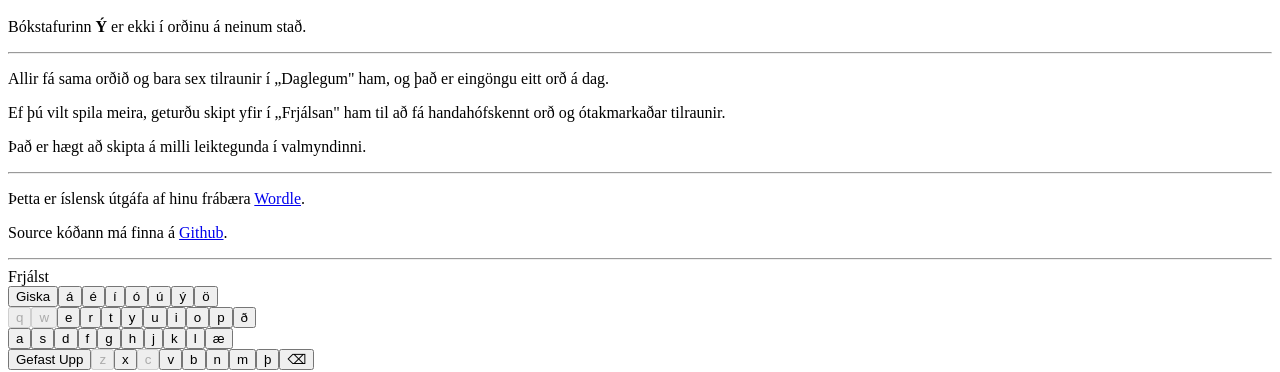
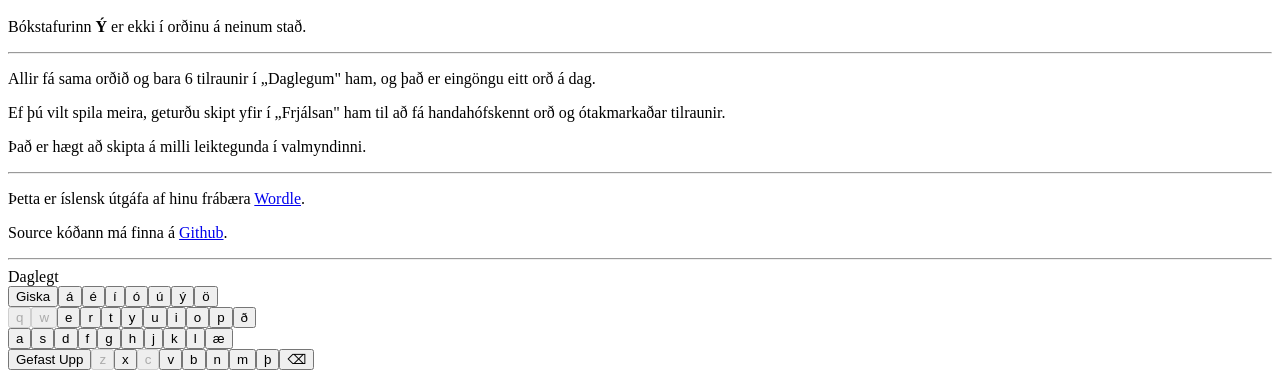
Before and after one commit to t-veor/ordill, a Preact app: page / in a window 1280 px wide. Shown: the part 1419-1791 px from the top of the page. Built offline with nearby package versions, Linux system fonts and the light colour scheme; the HTML template or start-up script is replaced by a standard one.

Commit message:
Implement loading and saving of games

```diff
--- a/src/App.tsx
+++ b/src/App.tsx
@@ -1,15 +1,46 @@
-import { h, Fragment } from "preact";
+import { h, Fragment, createContext } from "preact";
 import Header from "./Header";
+import settingsManager from "./settings";
 import { Toaster } from "./Toaster";
 import Wordle from "./Wordle";
+import { loadGameOrNew, useWordle } from "./wordleState";
+
+export interface AppContext {
+    isDaily: boolean,
+    setIsDaily?: (isDaily: boolean) => void,
+}
+
+export const AppContext = createContext<AppContext>({
+    isDaily: false,
+});
 
 export default function App() {
+    const [wordle, dispatchWordle] = useWordle(() => loadGameOrNew(true, settingsManager.get()));
+    const setIsDaily = (isDaily: boolean) => {
+        if (isDaily !== wordle.isDaily) {
+            dispatchWordle({
+                type: "load",
+                newState: loadGameOrNew(isDaily, settingsManager.get(), wordle),
+            });
+        }
+    };
+
+    const context: AppContext = {
+        isDaily: wordle.isDaily,
+        setIsDaily,
+    };
+
     return (
-        <div class="main-container">
-            <Header />
-            <hr />
-            <Wordle />
-            <Toaster />
-        </div>
+        <AppContext.Provider value={context}>
+            <div class="main-container">
+                <Header />
+                <hr />
+                <Wordle
+                    wordle={wordle}
+                    dispatchWordle={dispatchWordle}
+                />
+                <Toaster />
+            </div>
+        </AppContext.Provider>
     );
 }
--- a/src/EndFooter.tsx
+++ b/src/EndFooter.tsx
@@ -1,9 +1,8 @@
 import { h, Fragment, Component } from "preact"
+import { WordleState } from "./wordleState";
 
 export interface EndFooterProps {
-    state: "won" | "resigned" | "lost";
-    guesses: number;
-    secretWord: string;
+    wordle: WordleState,
     onPlayAgain?: () => void;
     onCopyResults?: () => Promise<void>;
 }
@@ -31,7 +30,10 @@ export default class EndFooter extends Component<EndFooterProps, EndFooterState>
         }
     };
 
-    render({ state, guesses, secretWord, onPlayAgain }: EndFooterProps, { copied }: EndFooterState) {
+    render({ wordle, onPlayAgain }: EndFooterProps, { copied }: EndFooterState) {
+        const { gameState, guessedWords, secretWord } = wordle;
+        const state = gameState.name;
+        const guesses = guessedWords.length;
 
         let message;
         if (state === "won") {
--- a/src/InstructionsTab.tsx
+++ b/src/InstructionsTab.tsx
@@ -10,7 +10,7 @@ export default function InstructionsTab(props: InstructionsTabProps) {
     return (
         <Tab name="Leiðbeiningar" {...props}>
             <p>
-                Giskaðu á <b>ORÐILIN</b> í sex eða færri tilraunum.
+                Giskaðu á <b>ORÐILIN</b> í 6 eða færri tilraunum.
             </p>
             <p>
                 Hver tilraun verður að vera gilt orð á íslensku með 5 bókstöfum.
@@ -47,7 +47,7 @@ export default function InstructionsTab(props: InstructionsTabProps) {
             <p>Bókstafurinn <b>Ý</b> er ekki í orðinu á neinum stað.</p>
             <hr />
             <p>
-                Allir fá sama orðið og bara sex tilraunir í „Daglegum" ham, og
+                Allir fá sama orðið og bara 6 tilraunir í „Daglegum" ham, og
                 það er eingöngu eitt orð á dag.
             </p>
             <p>
--- a/src/SettingsTab.tsx
+++ b/src/SettingsTab.tsx
@@ -1,5 +1,6 @@
 import { h, Fragment, RenderableProps } from "preact";
-import { useState, useEffect } from "preact/hooks";
+import { useState, useEffect, useContext } from "preact/hooks";
+import { AppContext } from "./App";
 import settingsManager, { Settings } from "./settings";
 import Switch from "./Switch";
 import Tab from "./Tab";
@@ -30,6 +31,8 @@ export interface SettingsTabProps {
 }
 
 export default function SettingsTab(props: SettingsTabProps) {
+    const { isDaily, setIsDaily } = useContext(AppContext);
+
     const [settings, setSettings] = useState(settingsManager.get());
     const [gameInProgress, setGameInProgress] = useState(settingsManager.isGameInProgress());
     useEffect(() => {
@@ -64,7 +67,8 @@ export default function SettingsTab(props: SettingsTabProps) {
                 description="Allir fá sama orðið, eingöngu eru sex tilraunir, aðeins eitt orð á dag"
             >
                 <Switch
-                    value={true}
+                    value={isDaily}
+                    onChange={setIsDaily}
                 />
             </Setting>
             <hr />
--- a/src/WordGrid.tsx
+++ b/src/WordGrid.tsx
@@ -1,5 +1,6 @@
 import { h, Fragment } from "preact";
 import { useEffect, useRef } from "preact/hooks";
+import { WORD_LENGTH } from "./consts";
 
 export const enum LetterState {
     Entry,
@@ -54,7 +55,7 @@ export default function WordGrid({ words, minRows }: WordGridProps) {
     for (let i = 0; i < Math.max(words.length, minRows); i++) {
         const cells = [];
         const word = words[i];
-        for (let j = 0; j < 5; j++) {
+        for (let j = 0; j < WORD_LENGTH; j++) {
             cells.push(makeCell(word?.[j]));
         }
         const ref = i === words.length - 1 ? lastRow : undefined;
--- a/src/Wordle.tsx
+++ b/src/Wordle.tsx
@@ -1,14 +1,20 @@
 import { h, Fragment } from "preact";
 import { useCallback, useEffect, useMemo } from "preact/hooks";
+import { DAILY_GUESSES } from "./consts";
 import EndFooter from "./EndFooter";
 import Keyboard from "./Keyboard";
 import settingsManager from "./settings";
 import WordGrid, { Letter, LetterState } from "./WordGrid";
-import { initialState, useWordle, validateWord } from "./wordleState";
+import { initialState, useWordle, validateWord, WordleAction, WordleState } from "./wordleState";
 
 const SQUARES = ["\u{2b1b}", "\u{2b1c}", "\u{1f7e8}", "\u{1f7e9}", "\u{1f7e6}", "\u{1f7e7}"];
 
-const makeResultText = (guessedWords: Array<Array<Letter>>, hardMode: boolean) => {
+export interface WordleProps {
+    wordle: WordleState,
+    dispatchWordle: (action: WordleAction) => void,
+}
+
+const makeResultText = (guessedWords: Array<Array<Letter>>, hardMode: boolean, isDaily: boolean) => {
     const { dark, highContrast } = settingsManager.get();
 
     const squares = [""];
@@ -17,29 +23,29 @@ const makeResultText = (guessedWords: Array<Array<Letter>>, hardMode: boolean) =
     squares.push(SQUARES[highContrast ? 5 : 3]);
 
     const hardModeStar = hardMode ? "*" : "";
+    const totalGuesses = isDaily ? `${DAILY_GUESSES}` : "\u{221e}";
 
     const grid = guessedWords
         .map(word => (
             word.map(({ state }) => squares[state]).join("")
         )).join("\n");
 
-    return `Orðill ${guessedWords.length}/\u{221e}${hardModeStar}\n\n${grid}`;
+    return `Orðill ${guessedWords.length}/${totalGuesses}${hardModeStar}\n\n${grid}`;
 }
 
-export default function Wordle() {
-    const [state, dispatch] = useWordle(initialState(settingsManager.get()))
-    const { gameState, guessedWords, secretWord } = state;
+export default function Wordle({ wordle, dispatchWordle }: WordleProps) {
+    const { gameState, guessedWords, secretWord, isDaily, generation } = wordle;
 
     const submitKey = useCallback((key: string) => {
         switch (key) {
             case "Enter":
-                return dispatch({ type: "submit" });
+                return dispatchWordle({ type: "submit" });
             case "Backspace":
-                return dispatch({ type: "backspace" });
+                return dispatchWordle({ type: "backspace" });
             case "GiveUp":
-                return dispatch({ type: "resign" });
+                return dispatchWordle({ type: "resign" });
             default:
-                return dispatch({ type: "input", letter: key.toLowerCase() });
+                return dispatchWordle({ type: "input", letter: key.toLowerCase() });
         }
     }, []);
 
@@ -56,14 +62,14 @@ export default function Wordle() {
     }, [onKeyDown]);
 
     const playAgain = () => {
-        dispatch({
+        dispatchWordle({
             type: "load",
-            newState: initialState(settingsManager.get()),
+            newState: initialState(false, settingsManager.get()),
         });
     };
 
     const copyResults = () => {
-        const text = makeResultText(state.guessedWords, state.hardMode);
+        const text = makeResultText(wordle.guessedWords, wordle.hardMode, wordle.isDaily);
         return navigator.clipboard.writeText(text);
     };
 
@@ -96,7 +102,7 @@ export default function Wordle() {
     }, [guessedWords, gameState, secretWord]);
 
     const wordIsValid = gameState.name === "playing" ?
-        !!validateWord(state, gameState.currentWord).valid : false;
+        !!validateWord(wordle, gameState.currentWord).valid : false;
 
     const footer = gameState.name === "playing" ?
         (
@@ -109,19 +115,20 @@ export default function Wordle() {
         :
         (
             <EndFooter
-                state={gameState.name}
-                guesses={guessedWords.length}
-                secretWord={secretWord}
+                wordle={wordle}
                 onPlayAgain={playAgain}
                 onCopyResults={copyResults}
             />
         );
 
-
     return (
         <>
-            <div class="mode-display">Frjálst</div>
-            <WordGrid words={grid} />
+            <div class="mode-display">{isDaily ? "Daglegt" : "Frjálst"}</div>
+            <WordGrid
+                words={grid}
+                minRows={isDaily ? DAILY_GUESSES : undefined}
+                key={generation}
+            />
             {footer}
         </>
     );
--- /dev/null
+++ b/src/consts.ts
@@ -0,0 +1,2 @@
+export const WORD_LENGTH = 5;
+export const DAILY_GUESSES = 6;
--- a/src/settings.ts
+++ b/src/settings.ts
@@ -12,11 +12,7 @@ const tryLoadSettingsFromStorage = () => {
 
     try {
         const settingsString = localStorage.getItem("settings");
-        if (settingsString == null) {
-            return settings;
-        }
-
-        const parsedSettings = JSON.parse(settingsString);
+        const parsedSettings = JSON.parse(settingsString!);
 
         if (parsedSettings.dark != null) {
             settings.dark = !!parsedSettings.dark;
--- a/src/wordleState.ts
+++ b/src/wordleState.ts
@@ -1,4 +1,5 @@
 import { useEffect, useReducer, useState } from "preact/hooks";
+import { DAILY_GUESSES, WORD_LENGTH } from "./consts";
 import settingsManager, { Settings } from "./settings";
 import { toast } from "./Toaster";
 import { Letter, LetterState } from "./WordGrid";
@@ -25,6 +26,7 @@ export interface WordleState {
     secretWord: string;
     isDaily: boolean;
     hardMode: boolean;
+    generation?: number;
     toastMessage?: { message: string };
 }
 
@@ -77,7 +79,7 @@ function appendLetter(state: WordleState, letter: string): WordleState {
     }
 
     const { currentWord } = gameState;
-    if (currentWord.length >= 5 || !isAllowedLetter(letter)) {
+    if (currentWord.length >= WORD_LENGTH || !isAllowedLetter(letter)) {
         return state;
     }
 
@@ -130,20 +132,22 @@ function submitWord(state: WordleState): WordleState {
     }
 
     const letters = scoreWord(currentWord, secretWord)!;
+    const guessedWords = [...state.guessedWords, letters];
 
+    let newGameState: GameState;
     if (correct) {
-        return {
-            ...state,
-            guessedWords: [...state.guessedWords, letters],
-            gameState: { name: "won" },
-        };
+        newGameState = { name: "won" };
+    } else if (state.isDaily && guessedWords.length >= DAILY_GUESSES) {
+        newGameState = { name: "lost" };
     } else {
-        return {
-            ...state,
-            guessedWords: [...state.guessedWords, letters],
-            gameState: { name: "playing", currentWord: "" },
-        };
+        newGameState = { name: "playing", currentWord: "" };
     }
+
+    return {
+        ...state,
+        guessedWords,
+        gameState: newGameState,
+    };
 }
 
 function resign(state: WordleState): WordleState {
@@ -158,8 +162,10 @@ function resign(state: WordleState): WordleState {
     };
 }
 
-export function initialState(settings: Settings): WordleState {
-    const isDaily = true;
+export function initialState(
+    isDaily: boolean,
+    settings: Settings
+): WordleState {
     const secretWord = randomWord();
     return {
         gameState: { name: "playing", currentWord: "" },
@@ -184,7 +190,7 @@ export const validateWord = (
     state: WordleState,
     word: string
 ): ValidateResult => {
-    if (word.length !== 5) {
+    if (word.length !== WORD_LENGTH) {
         return { error: "Of fáir bókstafir" };
     }
 
@@ -298,8 +304,140 @@ const scoreWord = (word: string, target: string): Array<Letter> | null => {
     return letters;
 };
 
+const isObject = (obj: unknown): obj is Record<string, unknown> => {
+    return typeof obj === "object" && obj !== null;
+};
+
+const tryParseGameState = (obj: unknown): GameState | null => {
+    if (!isObject(obj)) {
+        return null;
+    }
+
+    const name = "" + obj.name;
+    if (name === "playing") {
+        let currentWord = "" + obj.currentWord;
+        currentWord = currentWord.split("").filter(isAllowedLetter).join("");
+        return {
+            name,
+            currentWord,
+        };
+    } else if (name === "won" || name === "resigned" || name === "lost") {
+        return { name };
+    }
+
+    return null;
+};
+
+const tryParseGuessedWords = (obj: unknown): Array<Array<Letter>> | null => {
+    const guessedWords: Array<Array<Letter>> = [];
+
+    if (!Array.isArray(obj)) {
+        return null;
+    }
+
+    for (const word of obj) {
+        if (!Array.isArray(word)) {
+            return null;
+        }
+
+        const resultWord: Array<Letter> = [];
+        for (let i = 0; i < Math.min(word.length, WORD_LENGTH); i++) {
+            const l = word[i];
+            if (!isObject(l)) {
+                return null;
+            }
+
+            const letter = l.letter;
+            if (typeof letter !== "string" || !isAllowedLetter(letter)) {
+                return null;
+            }
+
+            const state = l.state;
+            if (
+                state !== LetterState.Incorrect &&
+                state !== LetterState.Partial &&
+                state !== LetterState.Correct
+            ) {
+                return null;
+            }
+
+            resultWord.push({ letter, state });
+        }
+        guessedWords.push(resultWord);
+    }
+
+    return guessedWords;
+};
+
+const tryParseWordleState = (
+    isDaily: boolean,
+    obj: unknown
+): WordleState | null => {
+    if (!isObject(obj)) {
+        return null;
+    }
+
+    const gameState = tryParseGameState(obj.gameState);
+    if (gameState == null) {
+        return null;
+    }
+
+    const guessedWords = tryParseGuessedWords(obj.guessedWords);
+    if (guessedWords == null) {
+        return null;
+    }
+
+    const secretWord = obj.secretWord;
+    if (typeof secretWord !== "string" || secretWord.length !== WORD_LENGTH) {
+        return null;
+    }
+
+    const hardMode = !!obj.hardMode;
+
+    return {
+        gameState,
+        guessedWords,
+        secretWord,
+        isDaily,
+        hardMode,
+    };
+};
+
+const tryLoadGame = (isDaily: boolean): WordleState | null => {
+    const storageKey = isDaily ? "dailySave" : "freeplaySave";
+    try {
+        const data = localStorage.getItem(storageKey);
+        const parsed: unknown = JSON.parse(data!);
+
+        return tryParseWordleState(isDaily, parsed);
+    } catch (err) {
+        console.log(err);
+    }
+
+    return null;
+};
+
+const saveGame = ({ generation, toastMessage, ...game }: WordleState) => {
+    const storageKey = game.isDaily ? "dailySave" : "freeplaySave";
+    try {
+        localStorage.setItem(storageKey, JSON.stringify(game));
+    } catch (err) {
+        console.log(err);
+    }
+};
+
+export const loadGameOrNew = (
+    isDaily: boolean,
+    settings: Settings,
+    prevState?: WordleState
+): WordleState => {
+    const game = tryLoadGame(isDaily) ?? initialState(isDaily, settings);
+    game.generation = (prevState?.generation ?? 0) + 1;
+    return game;
+};
+
 export const useWordle = (
-    initialState: WordleState
+    initialize: () => WordleState
 ): [WordleState, (action: WordleAction) => void] => {
     const [settings, setSettings] = useState(settingsManager.get());
     useEffect(() => {
@@ -307,8 +445,10 @@ export const useWordle = (
         return () => settingsManager.unsubscribe(setSettings);
     }, []);
 
-    const [state, dispatch] = useReducer(wordleReducer, initialState);
+    const [state, dispatch] = useReducer(wordleReducer, undefined, initialize);
     const { gameState, guessedWords } = state;
+
+    useEffect(() => saveGame(state), [state]);
 
     useEffect(() => {
         dispatch({ type: "setHardMode", hardMode: !!settings.hardMode });
```
